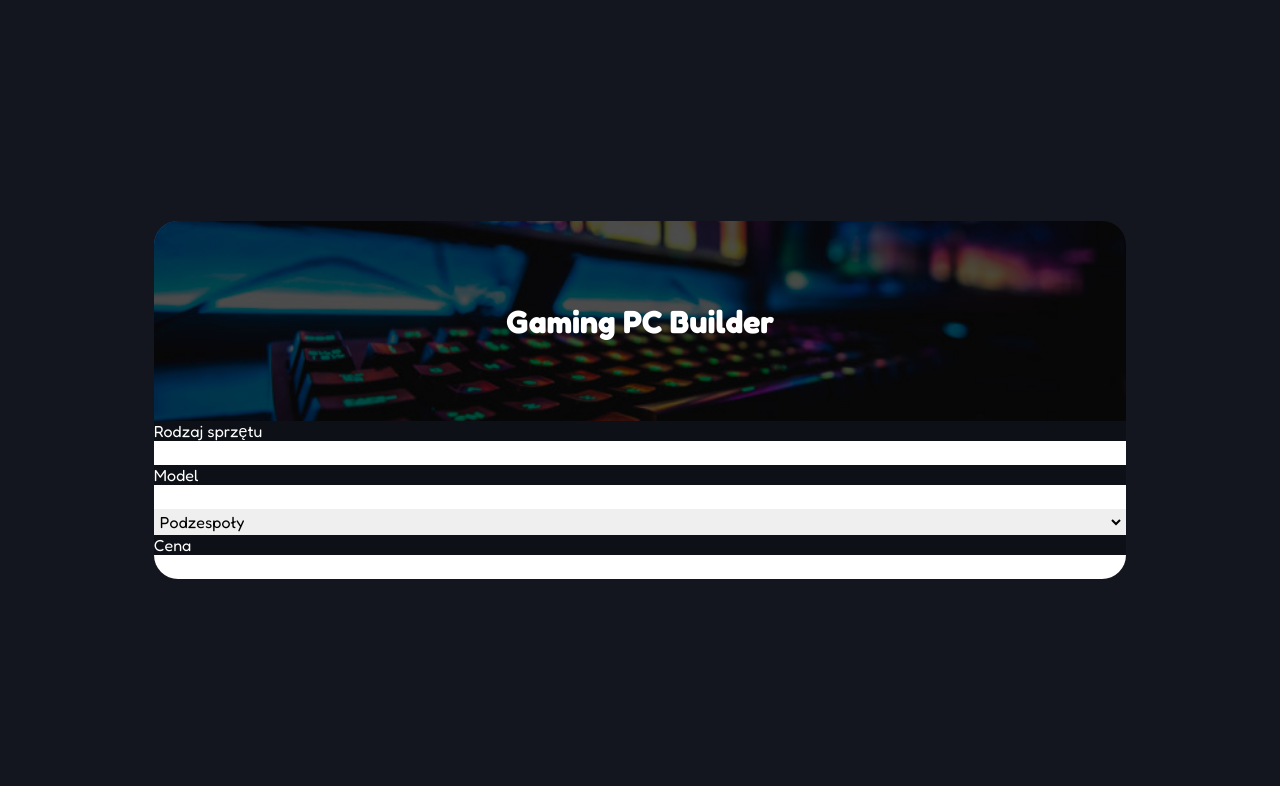
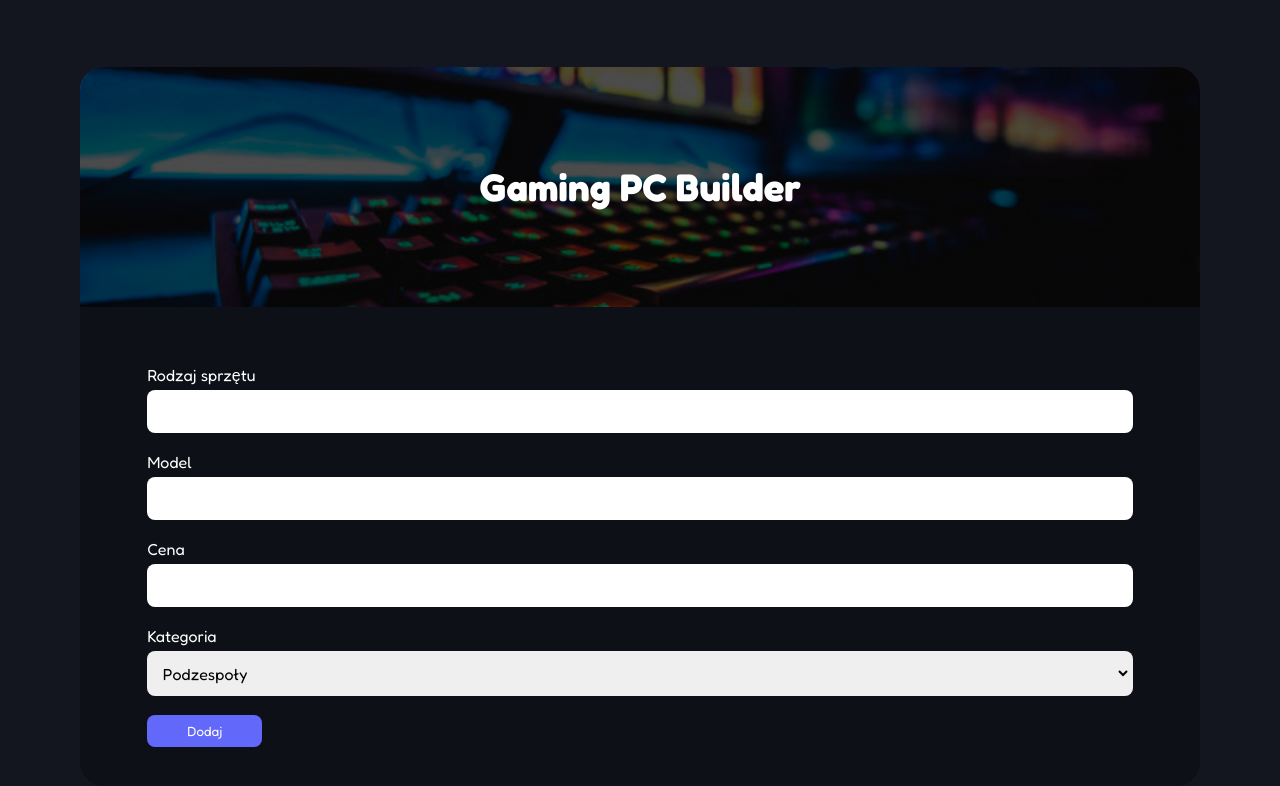
Before and after one commit to stachujone5/custom-pc-builder, a React (Create React App) app: page / in a window 1280 px wide. Shown: the top 786 px of the page. Built offline with nearby package versions, Linux system fonts and the light colour scheme.

Commit message:
Added hero and input styling

```diff
--- a/src/App.module.scss
+++ b/src/App.module.scss
@@ -1,4 +1,10 @@
 .main {
+	width: calc(min(var(--max-width), 95vw));
+	margin-top: var(--spacer-8);
 	border-radius: var(--br);
+	background-color: var(--clr-main);
 	overflow: hidden;
+	.form-body {
+		padding: var(--spacer-5) var(--spacer-8);
+	}
 }
--- a/src/App.tsx
+++ b/src/App.tsx
@@ -6,7 +6,9 @@ export const App = () => {
 	return (
 		<main className={classes.main}>
 			<Hero />
-			<Form />
+			<div className={classes['form-body']}>
+				<Form />
+			</div>
 		</main>
 	)
 }
--- a/src/components/form/Form.module.scss
+++ b/src/components/form/Form.module.scss
@@ -1,13 +1,26 @@
 .form {
 	background-color: var(--clr-main);
+
+	.form-column {
+		margin: var(--spacer-3) 0;
+		display: flex;
+		flex-direction: column;
+	}
 	.input {
-		width: 100%;
-	}
-
-	.label {
+		border-radius: 0.5rem;
+		padding: var(--spacer-2);
+		margin-top: var(--spacer-1);
 	}
 
 	.select {
-		width: 100%;
+		margin-top: var(--spacer-1);
+		border-radius: 0.5rem;
+		padding: var(--spacer-2);
+	}
+
+	.btn {
+		background-color: var(--clr-accent);
+		padding: var(--spacer-2) var(--spacer-6);
+		border-radius: 0.5rem;
 	}
 }
--- a/src/components/form/Form.tsx
+++ b/src/components/form/Form.tsx
@@ -3,25 +3,38 @@ import classes from './Form.module.scss'
 export const Form = () => {
 	return (
 		<form className={classes.form}>
+			<div className={classes['form-column']}>
 				<label htmlFor='gear' className={classes.label}>
 					Rodzaj sprzętu
 				</label>
 				<input type='text' className={classes.input} id='gear' />
+			</div>
+			<div className={classes['form-column']}>
 				<label htmlFor='model' className={classes.label}>
 					Model
 				</label>
 				<input type='text' className={classes.input} id='model' />
-			<label htmlFor='category'></label>
+			</div>
+			<div className={classes['form-column']}>
+				<label htmlFor='price' className={classes.label}>
+					Cena
+				</label>
+				<input type='number' className={classes.input} id='price' />
+			</div>
+			<div className={classes['form-column']}>
+				<label htmlFor='category' className={classes.label}>
+					Kategoria
+				</label>
 				<select id='category' className={classes.select}>
 					<option value='components'>Podzespoły</option>
 					<option value='hardware'>Urządzenia peryferyjne</option>
 					<option value='software'>Oprogramowanie</option>
 					<option value='other'>Inne</option>
 				</select>
-			<label htmlFor='price' className={classes.label}>
-				Cena
-			</label>
-			<input type='number' className={classes.input} id='price' />
+			</div>
+			<button type='submit' className={classes.btn}>
+				Dodaj
+			</button>
 		</form>
 	)
 }
--- a/src/components/hero/Hero.module.scss
+++ b/src/components/hero/Hero.module.scss
@@ -1,8 +1,7 @@
 .hero {
-	height: 200px;
+	max-height: 10rem;
 	position: relative;
 	overflow: hidden;
-	background-color: red;
 	display: flex;
 	justify-content: center;
 	align-items: center;
@@ -10,6 +9,7 @@
 	.title {
 		position: absolute;
 		z-index: 10;
+		font-size: var(--fz-3);
 	}
 
 	&::after {
@@ -21,4 +21,11 @@
 		bottom: 0;
 		background-color: rgba(0, 0, 0, 0.7);
 	}
+
+	@media (min-width: 60rem) {
+		max-height: 15rem;
+		.title {
+			font-size: var(--fz-5);
+		}
+	}
 }
--- a/src/index.scss
+++ b/src/index.scss
@@ -12,7 +12,7 @@
 	--clr-accent: #6168fa;
 	--clr-accent-hover: #4f57e2;
 
-	--max-width: 30rem;
+	--max-width: 70rem;
 
 	--spacer-1: 0.25em;
 	--spacer-2: calc(var(--spacer-1) * 2);
@@ -45,6 +45,7 @@ button {
 	border: none;
 	cursor: pointer;
 	background-color: transparent;
+	color: inherit;
 }
 
 img {
@@ -86,5 +87,4 @@ body {
 	color: #fff;
 	display: flex;
 	justify-content: center;
-	align-items: center;
 }
```
Lines whose indentation alone changed are shown as unchanged.
